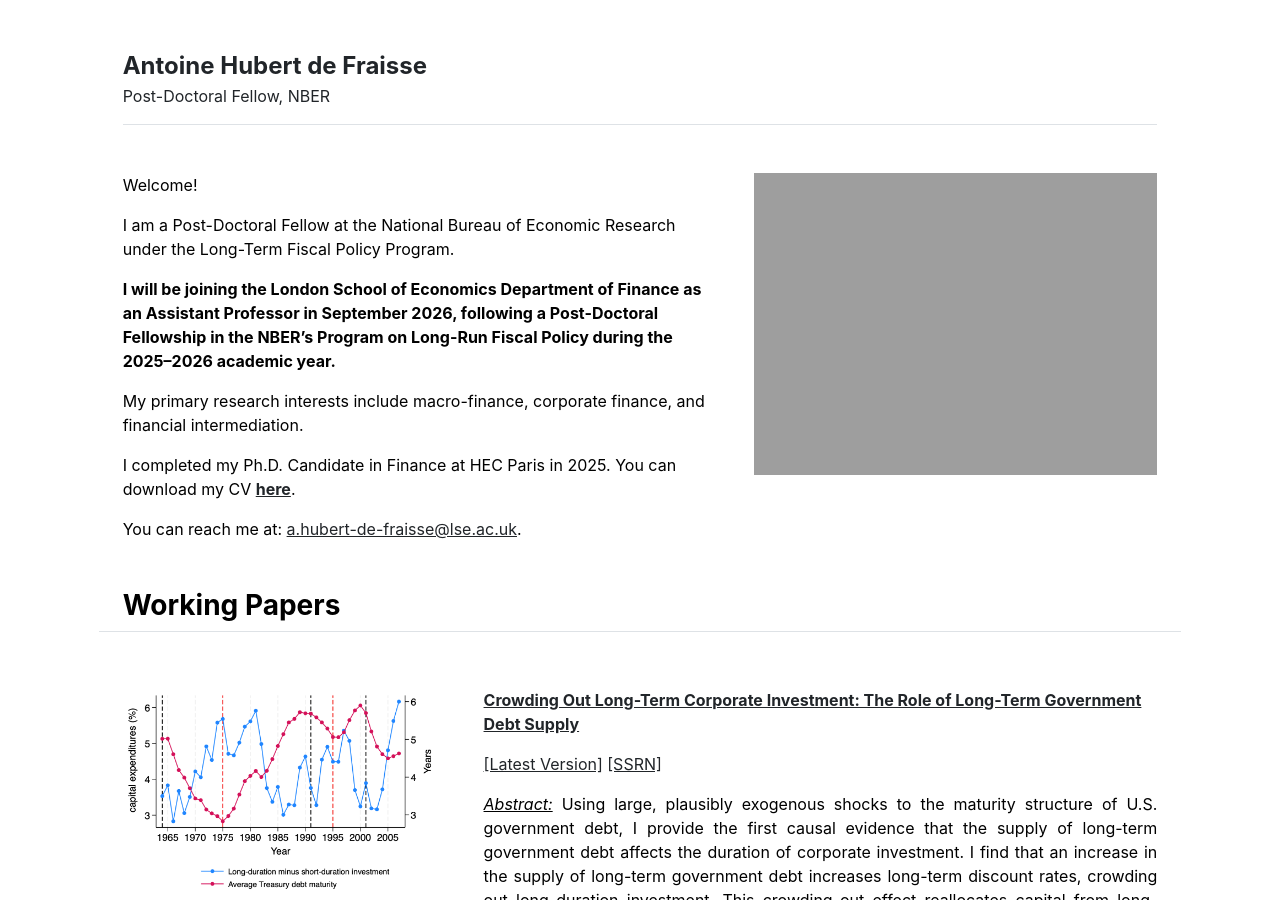
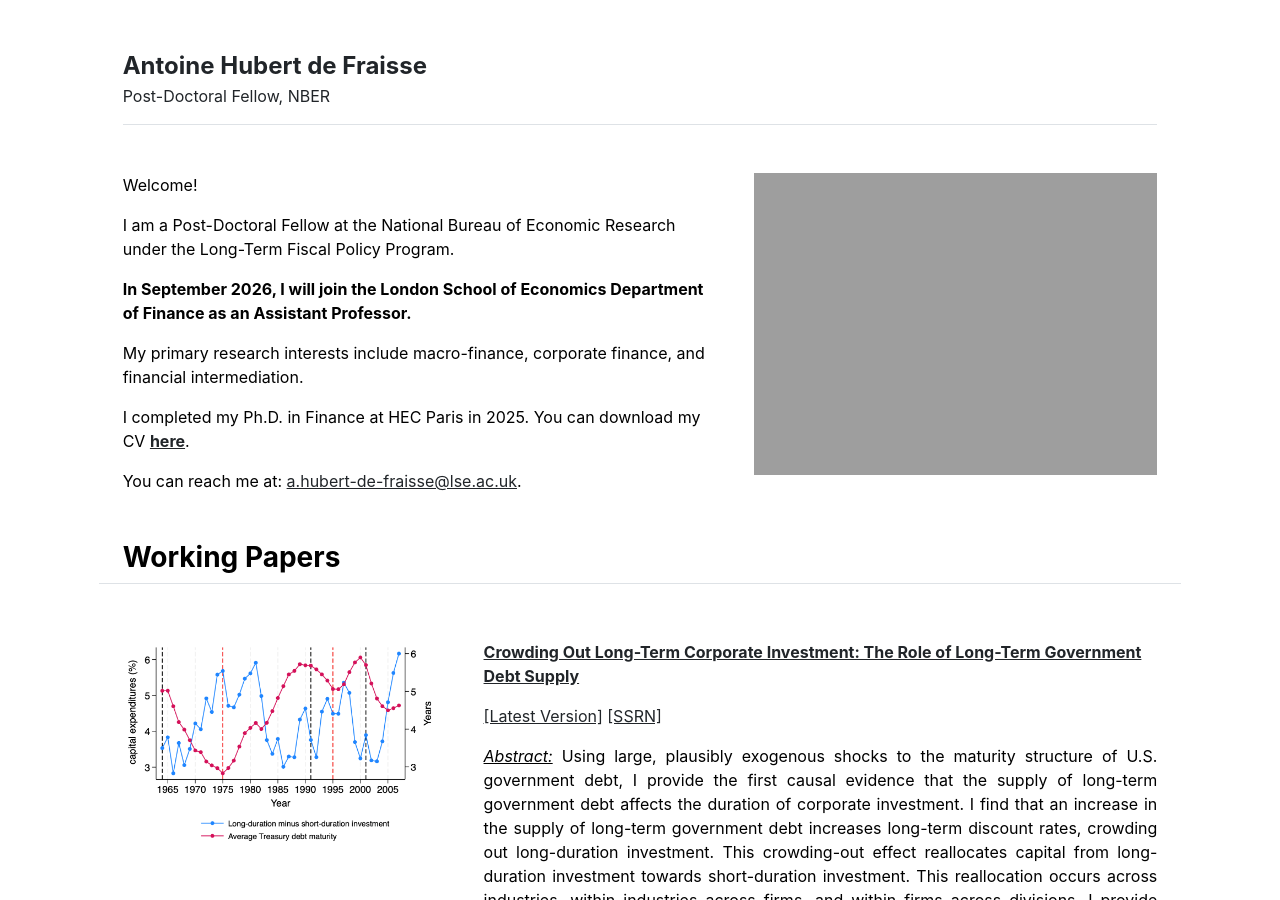
Before and after one commit to antoinehubertdefraisse/antoinehubertdefraisse.github.io, a Jekyll site: the page built from index.md, in a window 1280 px wide and 900 px high. Built offline with Jekyll 4.4.1, drawn with Linux system fonts in a browser that asks for light colours.

Commit message:
Update home.html

```diff
--- a/_layouts/home.html
+++ b/_layouts/home.html
@@ -7,9 +7,9 @@ layout: default
 <!--    <h3 class="fw-bold">About me</h3>
 -->    Welcome! <p></p>
     I am a Post-Doctoral Fellow at the National Bureau of Economic Research under the Long-Term Fiscal Policy Program.  <p></p>
-    <b>I will be joining the London School of Economics Department of Finance as an Assistant Professor in September 2026, following a Post-Doctoral Fellowship in the NBER’s Program on Long-Run Fiscal Policy during the 2025–2026 academic year.</b> <p></p>
+    <b>In September 2026, I will join the London School of Economics Department of Finance as an Assistant Professor.</b> <p></p>
     My primary research interests include macro-finance, corporate finance, and financial intermediation. <p></p>
-    I completed my Ph.D. Candidate in Finance at HEC Paris in 2025.
+    I completed my Ph.D. in Finance at HEC Paris in 2025.
     You can download my CV <a href="http://antoinehubertdefraisse.github.io/pdf/CV_Antoine_HubertdeFraisse.pdf" target="_blank"><b>here</b></a>.</p>
     <p></p> 	  <p></p>
 <!--    <h3 class="fw-bold">Contact</h3>
```
